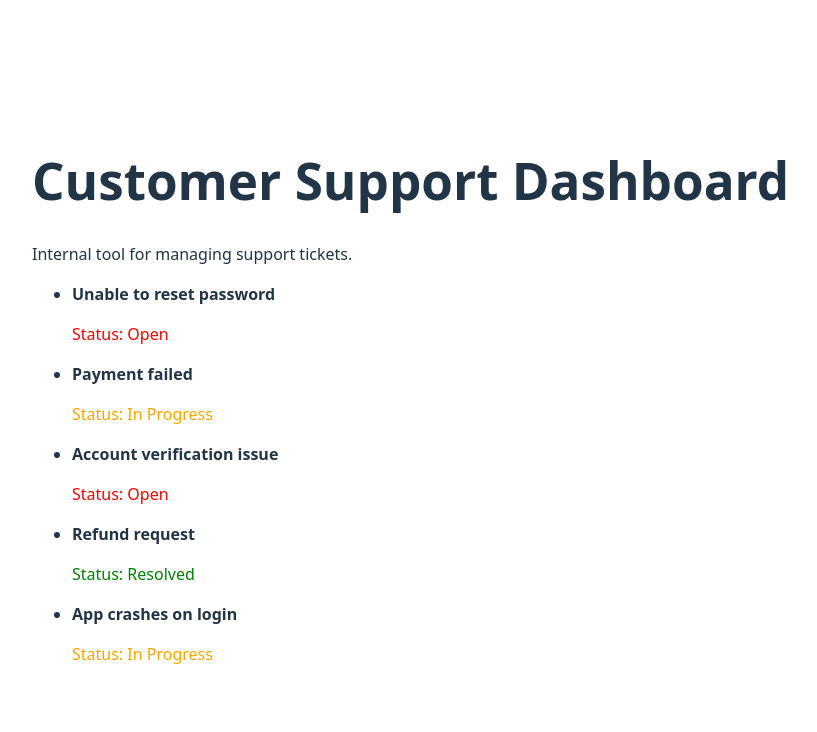
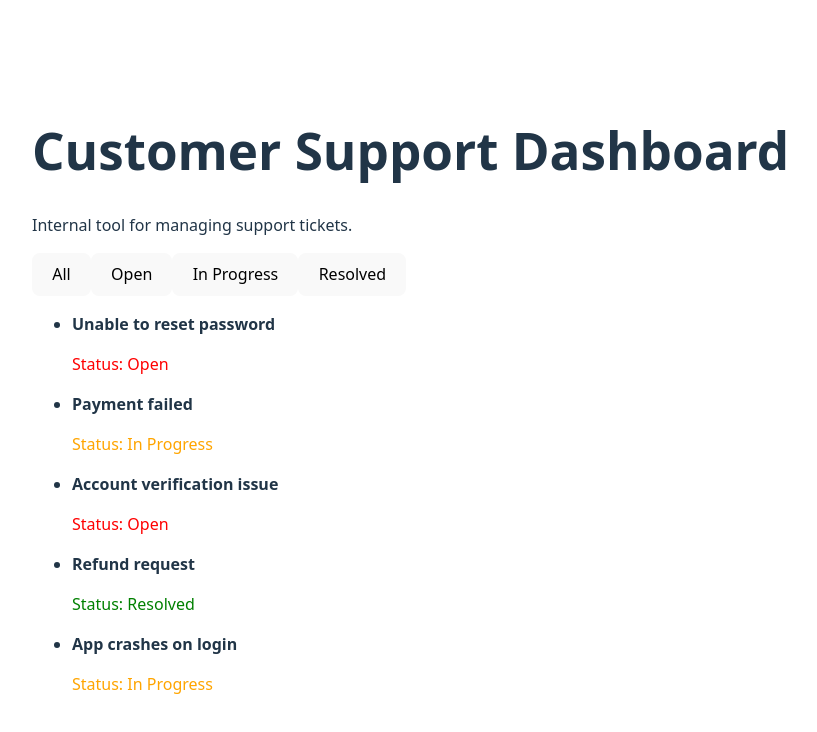
Before and after one commit to Keamogetswee/support-dashboard, a React (Vite) app: page / in a window 1280 px wide. Shown: the top 732 px of the page, without its empty margins (0-817 px from the left). Built offline with nearby package versions, Linux system fonts and the light colour scheme.

Commit message:
Add ticket filtering by status using useState

```diff
--- a/src/App.jsx
+++ b/src/App.jsx
@@ -1,14 +1,25 @@
 import React from "react"
+import { useState } from "react"
 import { tickets } from "./data/tickets"
 
 export default function App() {
+  const [statusFilter, setStatusFilter] = useState("All")
+  const filteredTickets = statusFilter === "All" ? tickets : tickets.filter(ticket => ticket.status === statusFilter)
+
   return (
     <main style={{ padding: "2rem" }}>
       <h1>Customer Support Dashboard</h1>
       <p>Internal tool for managing support tickets.</p>
 
+      <div style={{ marginBottom: "1rem" }}>
+        <button onClick={() => setStatusFilter("All")}>All</button>
+        <button onClick={() => setStatusFilter("Open")}>Open</button>
+        <button onClick={() => setStatusFilter("In Progress")}>In Progress</button>
+        <button onClick={() => setStatusFilter("Resolved")}>Resolved</button>
+      </div>
+
       <ul>
-        {tickets.map((ticket) => (
+        {filteredTickets.map((ticket) => (
           <li key={ticket.id}>
             <strong>{ticket.subject}</strong>
             {/* <p>Status: {ticket.status}</p> */}
```
